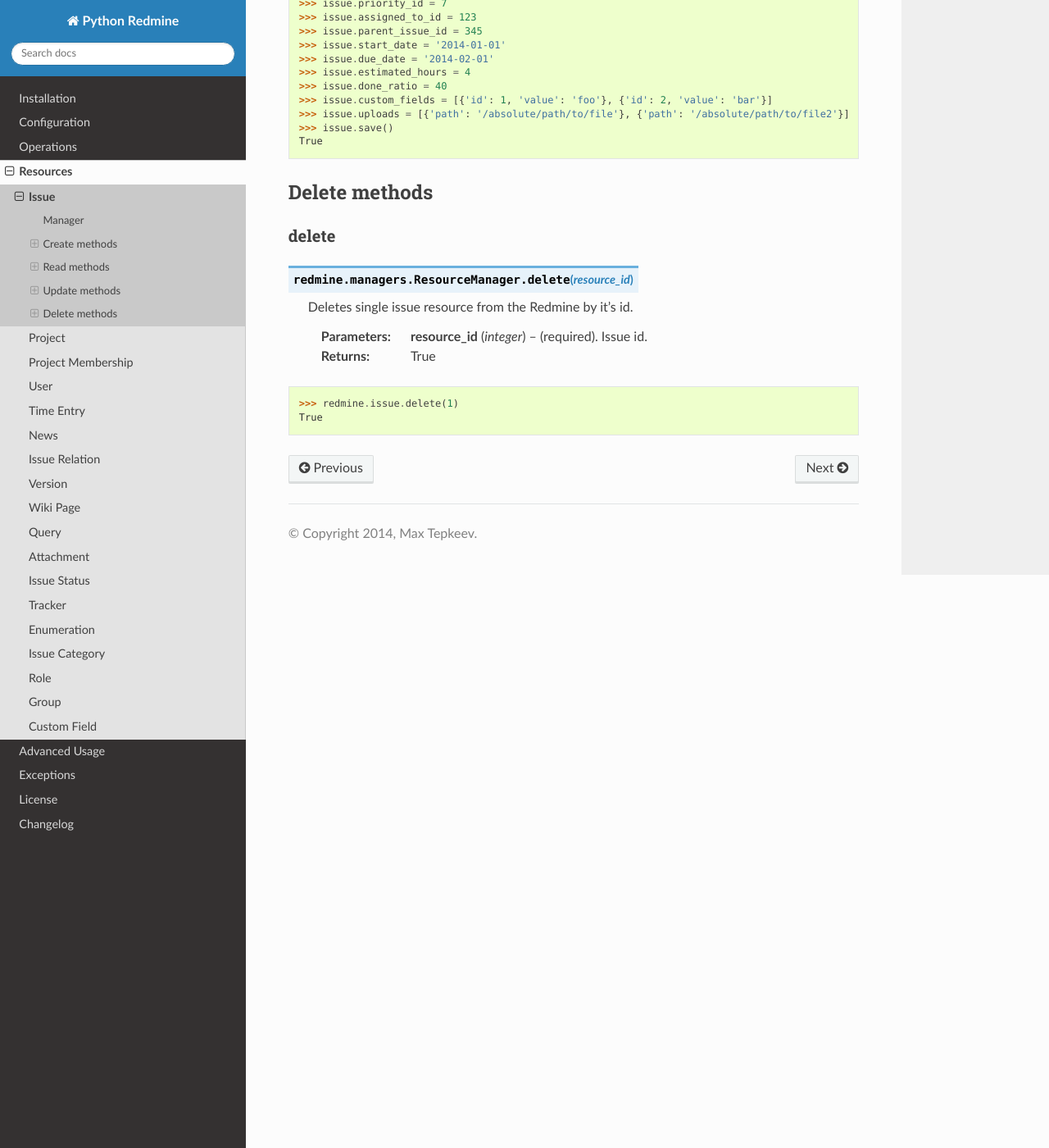
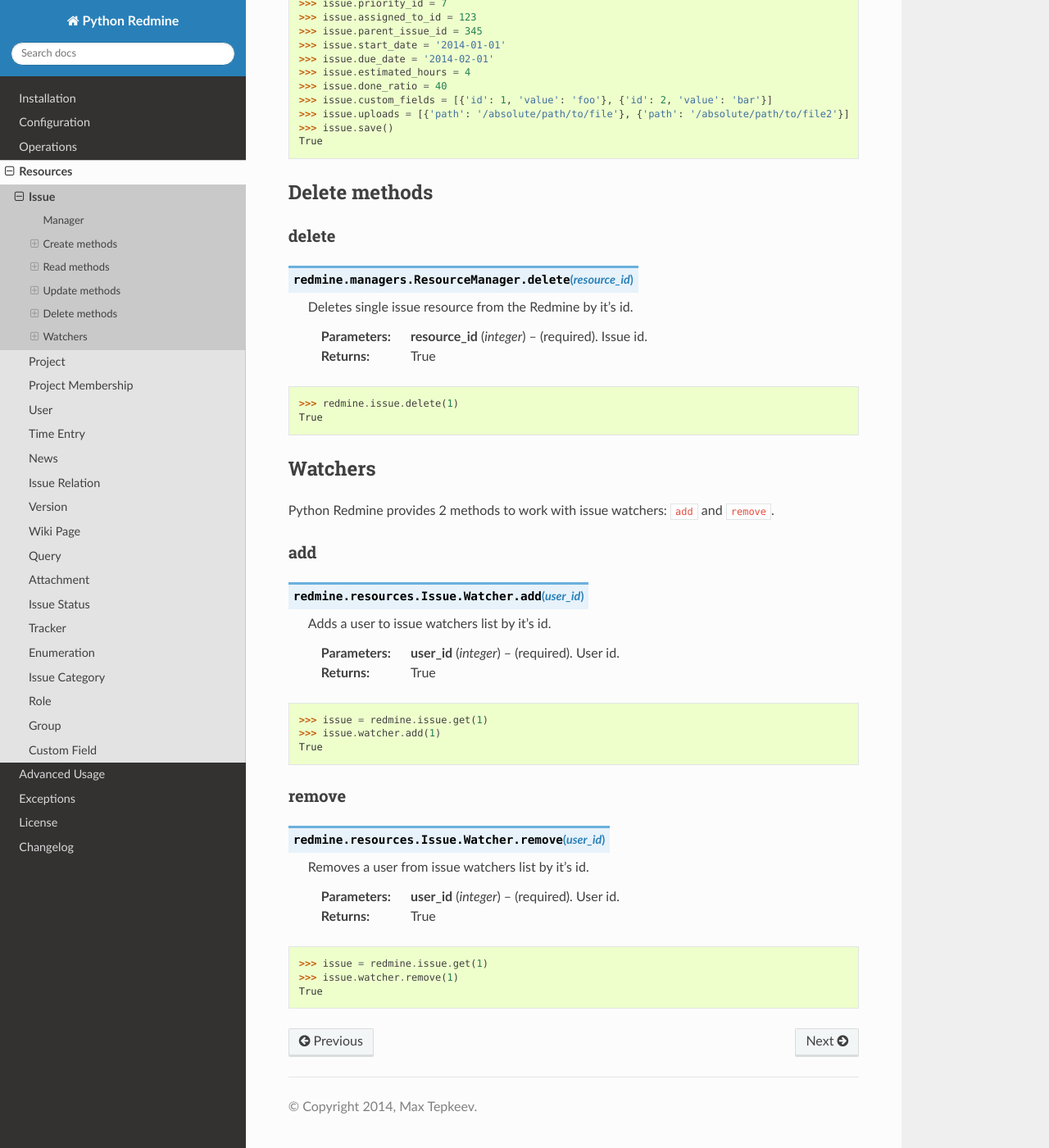
Before and after one commit to maxtepkeev/python-redmine, a Sphinx documentation site: the page built from docs/resources/issue.rst, in a window 1280 px wide and 1400 px high, scrolled down 5704 px. Shown: the whole window at 82% size. Built offline with Sphinx 7.4.7 and the Read the Docs theme 2.0.0, drawn with Linux system fonts in a browser that asks for light colours.

Commit message:
issue watchers

```diff
--- a/CHANGELOG.rst
+++ b/CHANGELOG.rst
@@ -6,6 +6,7 @@
 
 - Added: An ability to create custom resources which allow to easily redefine the behaviour
   of existing resources (see docs for details)
+- Added: An ability to add/remove watcher to/from issue (see docs for details)
 
 0.4.0 (2014-02-08)
 ++++++++++++++++++
--- a/TODO.rst
+++ b/TODO.rst
@@ -1,7 +1,6 @@
 TODO
 ====
 
-- Add/remove watchers to/from issue
 - Add/remove users to/from group
 - Introduce adapters to different frameworks
 - Some API features for some resources are only available starting from specific Redmine version,
--- a/docs/resources/issue.rst
+++ b/docs/resources/issue.rst
@@ -327,3 +327,44 @@
 
     >>> redmine.issue.delete(1)
     True
+
+Watchers
+--------
+
+Python Redmine provides 2 methods to work with issue watchers: ``add`` and ``remove``.
+
+add
++++
+
+.. py:method:: add(user_id)
+    :module: redmine.resources.Issue.Watcher
+    :noindex:
+
+    Adds a user to issue watchers list by it's id.
+
+    :param integer user_id: (required). User id.
+    :return: True
+
+.. code-block:: python
+
+    >>> issue = redmine.issue.get(1)
+    >>> issue.watcher.add(1)
+    True
+
+remove
+++++++
+
+.. py:method:: remove(user_id)
+    :module: redmine.resources.Issue.Watcher
+    :noindex:
+
+    Removes a user from issue watchers list by it's id.
+
+    :param integer user_id: (required). User id.
+    :return: True
+
+.. code-block:: python
+
+    >>> issue = redmine.issue.get(1)
+    >>> issue.watcher.remove(1)
+    True
```
Also changed, not shown: 2 other files.
